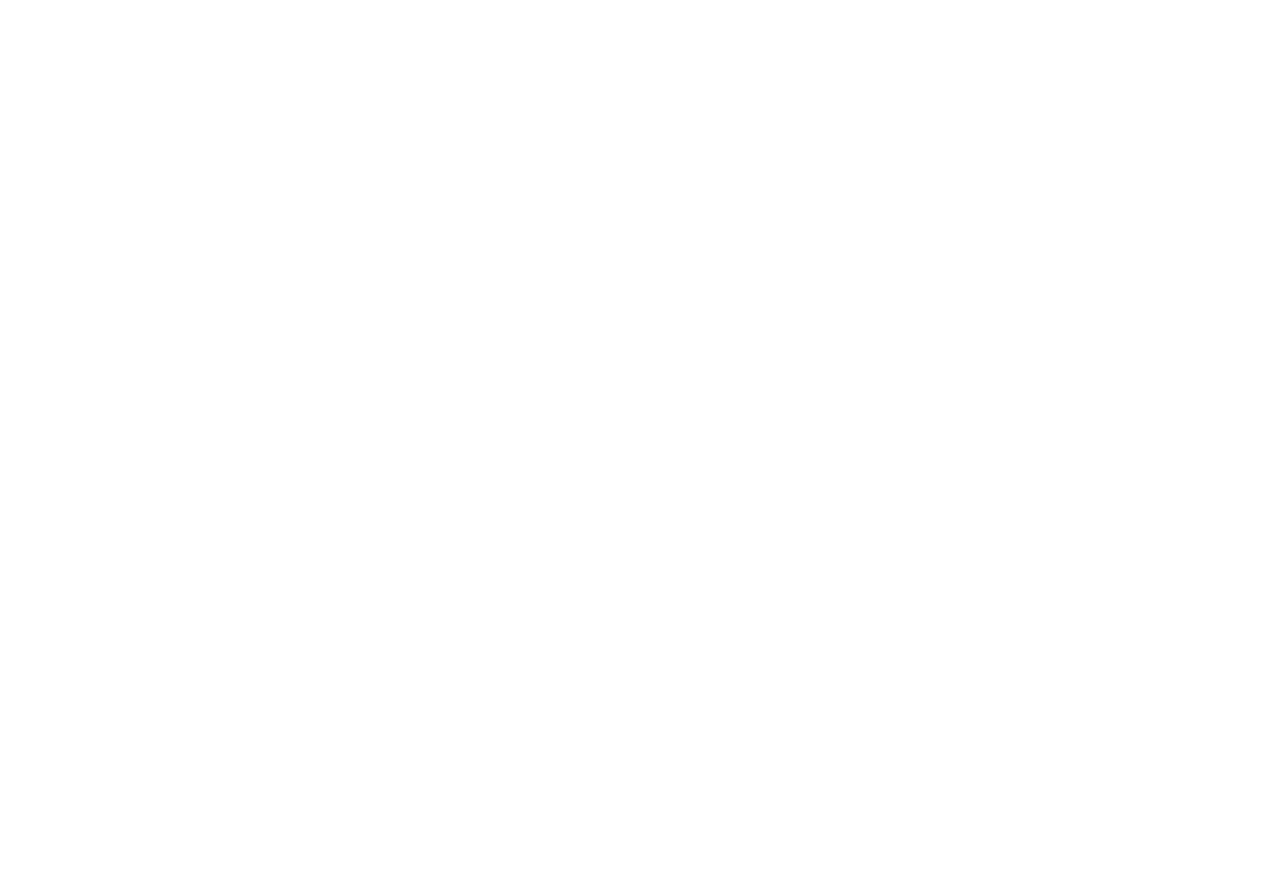
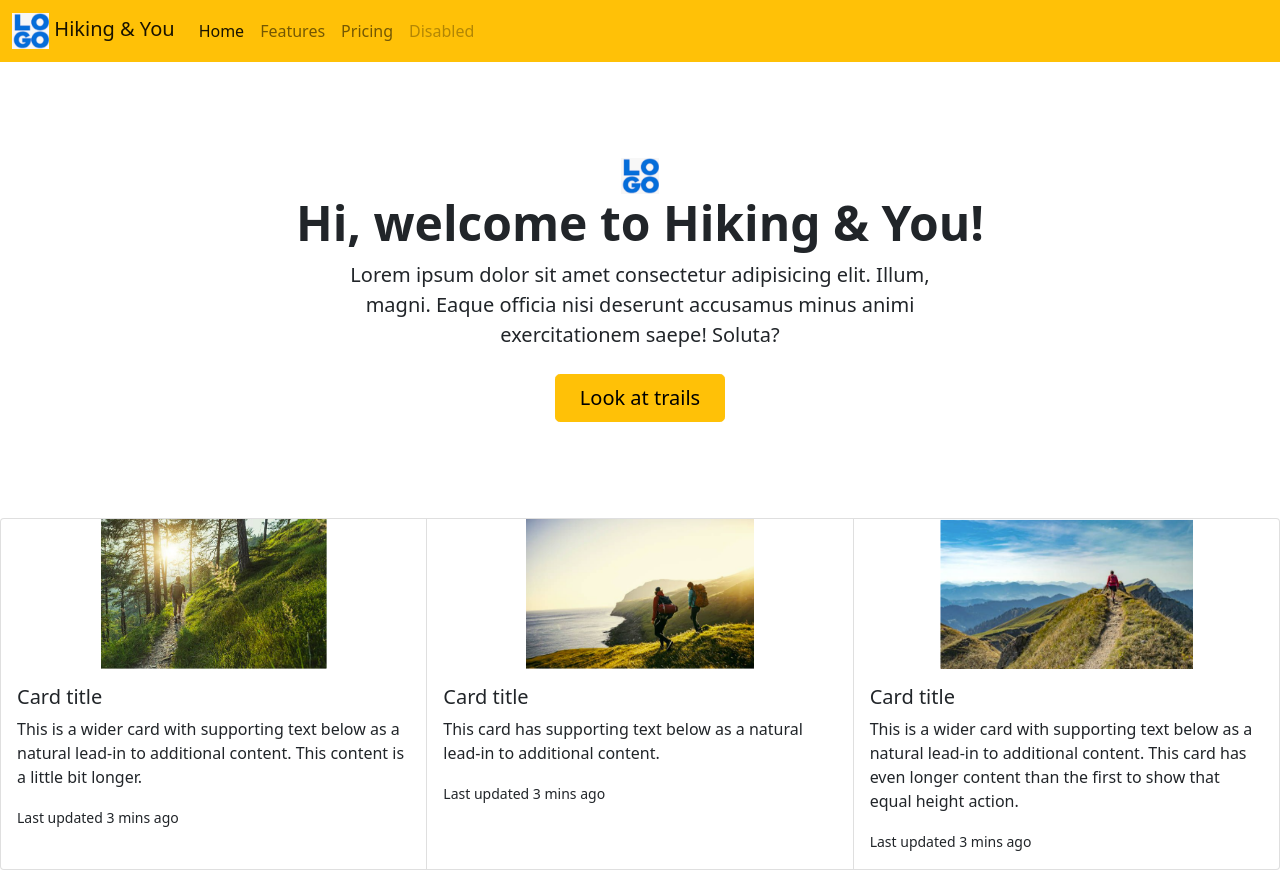
Before and after one commit to joshxkanashi/demo05_sopena_joshua, a plain HTML site: page index.html in a window 1280 px wide. Before the commit the page ends 800 px from the top, so only its background shows below. Drawn offline with nearby package versions, Linux system fonts and the light colour scheme.

Commit message:
Add boostrap and new website elements

```diff
--- a/index.html
+++ b/index.html
@@ -10,29 +10,119 @@
     <meta name="viewport" content="width=device-width, initial-scale=1">
 
     <!-- Bootstrap Library CSS CDN go here -->
+    <link href="https://cdn.jsdelivr.net/npm/bootstrap@5.1.3/dist/css/bootstrap.min.css" rel="stylesheet"
+        integrity="sha384-1BmE4kWBq78iYhFldvKuhfTAU6auU8tT94WrHftjDbrCEXSU1oBoqyl2QvZ6jIW3" crossorigin="anonymous">
     <!-- Boostrap Library JS CDN  go here -->
+    <script src="https://cdn.jsdelivr.net/npm/bootstrap@5.3.2/dist/js/bootstrap.bundle.min.js"
+        integrity="sha384-C6RzsynM9kWDrMNeT87bh95OGNyZPhcTNXj1NW7RuBCsyN/o0jlpcV8Qyq46cDfL"
+        crossorigin="anonymous"></script>
 
     <!-- Other libraries go here -->
 
     <!-- Link to styles of your own -->
     <!-- <link rel="stylesheet" href="./styles/style.css"> -->
+    <style>
+        .card-img-top {
+            width: 100%;
+            height: 150px;
+            object-fit: contain;
+            /* object-fit: cover;  might work too  */
+        }
+    </style>
 
 </head>
 
 <body>
-
+    <nav class="navbar navbar-expand-lg bg-body-tertiary navbar-light bg-warning">
+        <div class="container-fluid">
+            <a class="navbar-brand" href="#">
+                <img src="./images/logo.jpg" height="36">
+                Hiking & You
+            </a>
+            <button class="navbar-toggler" type="button" data-bs-toggle="collapse" data-bs-target="#navbarNav"
+                aria-controls="navbarNav" aria-expanded="false" aria-label="Toggle navigation">
+                <span class="navbar-toggler-icon"></span>
+            </button>
+            <div class="collapse navbar-collapse" id="navbarNav">
+                <ul class="navbar-nav">
+                    <li class="nav-item">
+                        <a class="nav-link active" aria-current="page" href="#">Home</a>
+                    </li>
+                    <li class="nav-item">
+                        <a class="nav-link" href="#">Features</a>
+                    </li>
+                    <li class="nav-item">
+                        <a class="nav-link" href="#">Pricing</a>
+                    </li>
+                    <li class="nav-item">
+                        <a class="nav-link disabled" aria-disabled="true">Disabled</a>
+                    </li>
+                </ul>
+            </div>
+        </div>
+    </nav>
     <!------------------------------>
     <!-- Your HTML Layout go here -->
     <!------------------------------>
     <!-- Stuff for body goes here -->
+    <main>
+        <h1 class="visually-hidden">Heroes examples</h1>
 
+        <div class="px-4 py-5 my-5 text-center">
+            <img src="./images/logo.jpg" height="36">
+            <h1 class="display-5 fw-bold">Hi, welcome to Hiking & You!</h1>
+            <div class="col-lg-6 mx-auto">
+                <p class="lead mb-4">Lorem ipsum dolor sit amet consectetur adipisicing elit. Illum, magni. Eaque
+                    officia nisi deserunt accusamus minus animi exercitationem saepe! Soluta?</p>
+                <div class="d-grid gap-2 d-sm-flex justify-content-sm-center">
+                    <button type="button" id="myButton" class="btn btn-warning btn-lg px-4 gap-3" onclick="">Look at
+                        trails</button>
+                </div>
+            </div>
+        </div>
 
-    <!---------------------------------------------->
-    <!-- Your own JavaScript functions go here    -->
-    <!---------------------------------------------->
+        <div class="card-group">
+            <div class="card">
+                <img src="./images/AM01.jpg" class="card-img-top" alt="...">
+                <div class="card-body">
+                    <h5 class="card-title">Card title</h5>
+                    <p class="card-text">This is a wider card with supporting text below as a natural lead-in to
+                        additional
+                        content. This content is a little bit longer.</p>
+                    <p class="card-text"><small class="text-body-secondary">Last updated 3 mins ago</small></p>
+                </div>
+            </div>
+            <div class="card">
+                <img src="./images/hike2.jpg" class="card-img-top" alt="...">
+                <div class="card-body">
+                    <h5 class="card-title">Card title</h5>
+                    <p class="card-text">This card has supporting text below as a natural lead-in to additional content.
+                    </p>
+                    <p class="card-text"><small class="text-body-secondary">Last updated 3 mins ago</small></p>
+                </div>
+            </div>
+            <div class="card">
+                <img src="./images/hike3.jpg" class="card-img-top" alt="...">
+                <div class="card-body">
+                    <h5 class="card-title">Card title</h5>
+                    <p class="card-text">This is a wider card with supporting text below as a natural lead-in to
+                        additional
+                        content. This card has even longer content than the first to show that equal height action.</p>
+                    <p class="card-text"><small class="text-body-secondary">Last updated 3 mins ago</small></p>
+                </div>
+            </div>
+        </div>
+        <!---------------------------------------------->
+        <!-- Your own JavaScript functions go here    -->
+        <!---------------------------------------------->
+        <script type="./login.html">
+            document.getElementById("myButton").onclick = function () {
+                location.href = "www.yoursite.com";
+            };
+        </script>
 
-    <!-- Link to scripts of your own -->
-    <!-- <script src="./scripts/script.js"></script> -->
+        <!-- Link to scripts of your own -->
+        <!-- <script src="./scripts/script.js"></script> -->
 
 </body>
 
```
Also changed, not shown: login.html (added).
